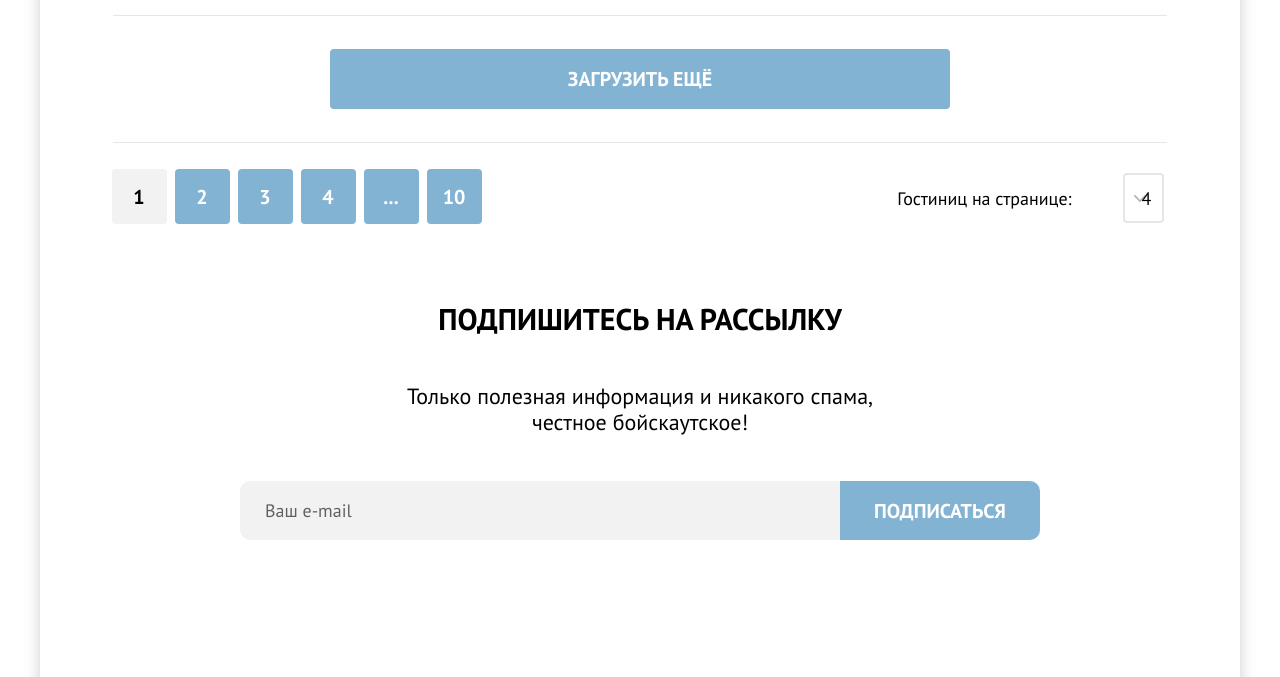
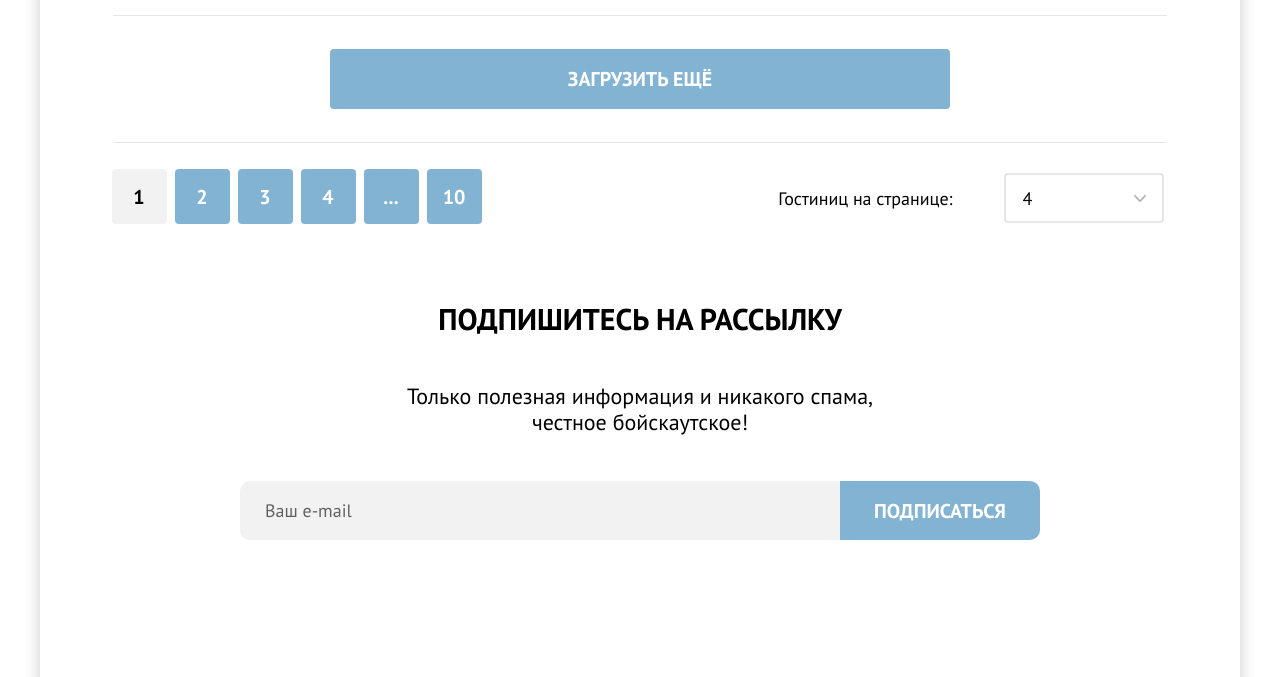
Before and after one commit to htmlacademy-htmlcss/1874043-sedona-33, a plain HTML site: page catalog.html in a window 1280 px wide. Shown: the part 1517-2194 px from the top of the page. Drawn offline with Linux system fonts and the light colour scheme.

Commit message:
Добавляет исправления

```diff
--- a/styles/styles.css
+++ b/styles/styles.css
@@ -1797,7 +1797,7 @@ h2.newsletter-title {
 }
 
 .element-count-control {
-    max-width: 160px;
+    width: 160px;
     min-height: 48px;
     font: inherit;
     margin-left: 51px;
```
